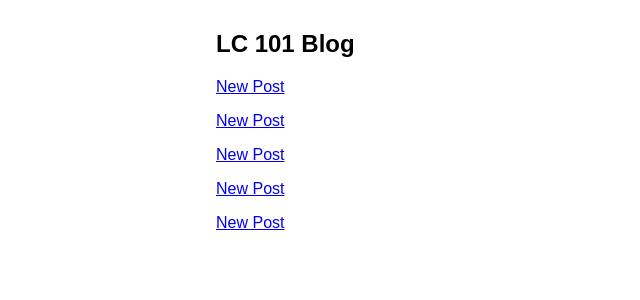
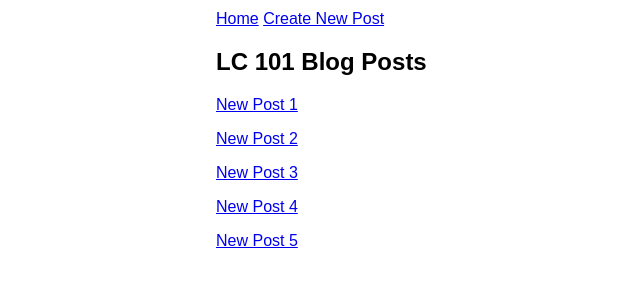
Before and after one commit to KatyWittwer/build-a-blog, a Python web app: template templates/mainpage.html in a window 1280 px wide. Shown: the top 300 px of the page, without its empty margins (24-664 px from the left). Run offline with Jinja, Linux system fonts and the light colour scheme; the template is opened without the code that fills it, so the values that code supplies are empty.

Commit message:
Fixed error message and routing issues except doesn't display blog yet

```diff
--- a/templates/base.html
+++ b/templates/base.html
@@ -3,6 +3,7 @@
     <head>
         <title>Build-a-Blog</title>
     </head>
+
     <style type="text/css">
         body {
             font-family: sans-serif;
@@ -55,8 +56,14 @@
             font-size: 17px;
         }
     </style>
+    <a href="http://localhost:8080/">Home</a>
+    <a href='http://localhost:8080/blog/newpost'>Create New Post</a>
     <body>
+
         {% block content %}
+
         {% endblock %}
+
+
     </body>
 </html>
--- a/templates/mainpage.html
+++ b/templates/mainpage.html
@@ -1,12 +1,10 @@
 {% extends "base.html" %}
 
 {% block content %}
-<h2>LC 101 Blog</h2>
-
-<p><a href="post.key().id()">New Post</a></p>
-<p><a href="post.key().id()">New Post</a></p>
-<p><a href="post.key().id()">New Post</a></p>
-<p><a href="post.key().id()">New Post</a></p>
-<p><a href="post.key().id()">New Post</a></p>
-
+<h2>LC 101 Blog Posts</h2>
+<p><a href="post.key().id()">New Post 1</a></p>
+<p><a href="post.key().id()">New Post 2</a></p>
+<p><a href="post.key().id()">New Post 3</a></p>
+<p><a href="post.key().id()">New Post 4</a></p>
+<p><a href="post.key().id()">New Post 5</a></p>
 {% endblock %}
--- a/templates/newpost.html
+++ b/templates/newpost.html
@@ -3,7 +3,7 @@
 {% block content %}
 
 <h2>New Blog Post</h2>
-<form method="post">
+<form method="post" action="">
     <label>
         <div>Title</div>
         <input type="text" name="title">
@@ -16,7 +16,7 @@
         <textarea name="body"></textarea>
     </label>
 
-    <div class="error">{{body_error}}</div>
+    <div class="error">{{error}}</div>
 
     <input type="submit">
 </form>
--- a/templates/viewpost.html
+++ b/templates/viewpost.html
@@ -2,6 +2,6 @@
 
 {% block content %}
 
-<p>{{ blog_post }}</p>
+<p>{{ p }}</p>
 
 {% endblock %}
```
Also changed, not shown: main.py (+5 -4 lines), 1 other file.
